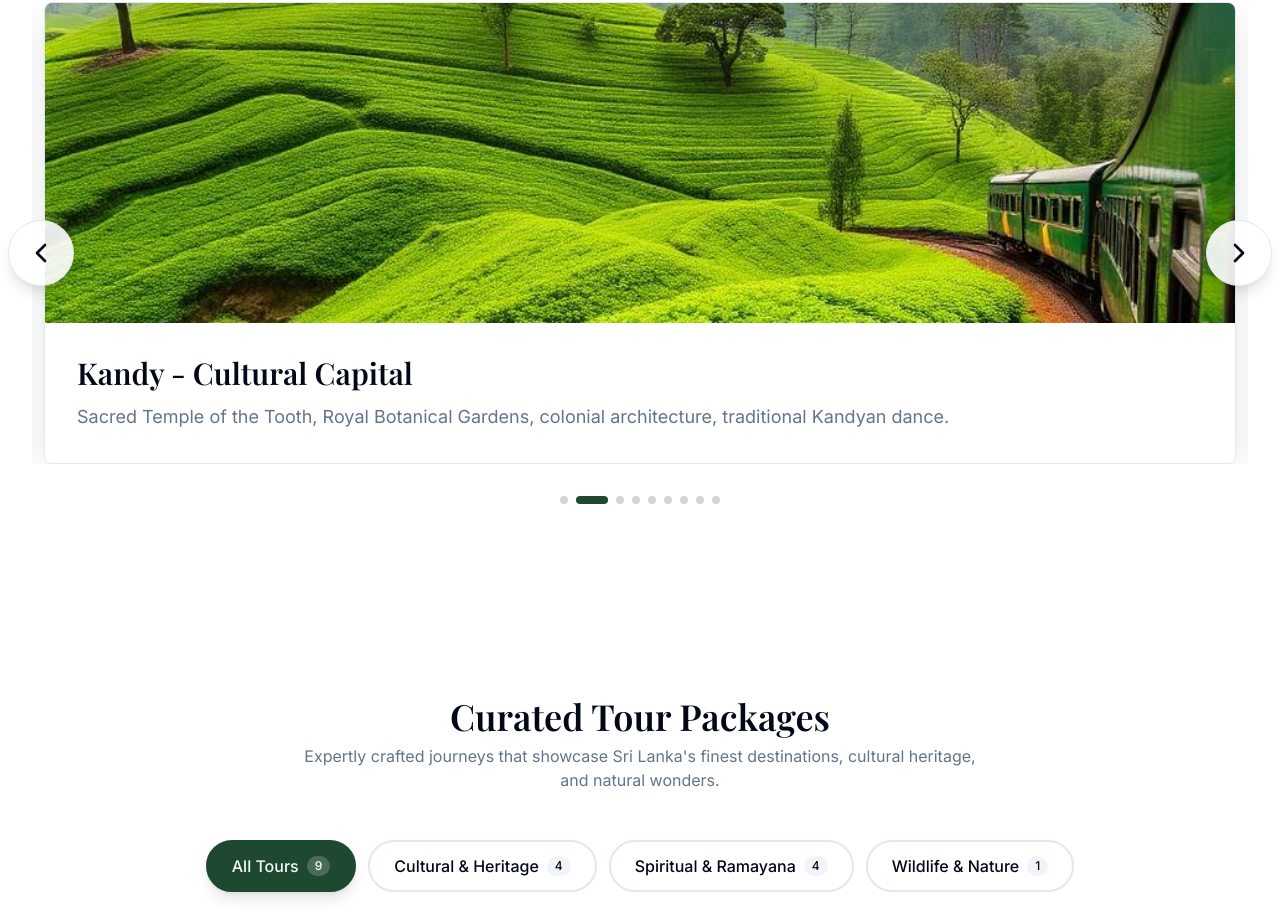
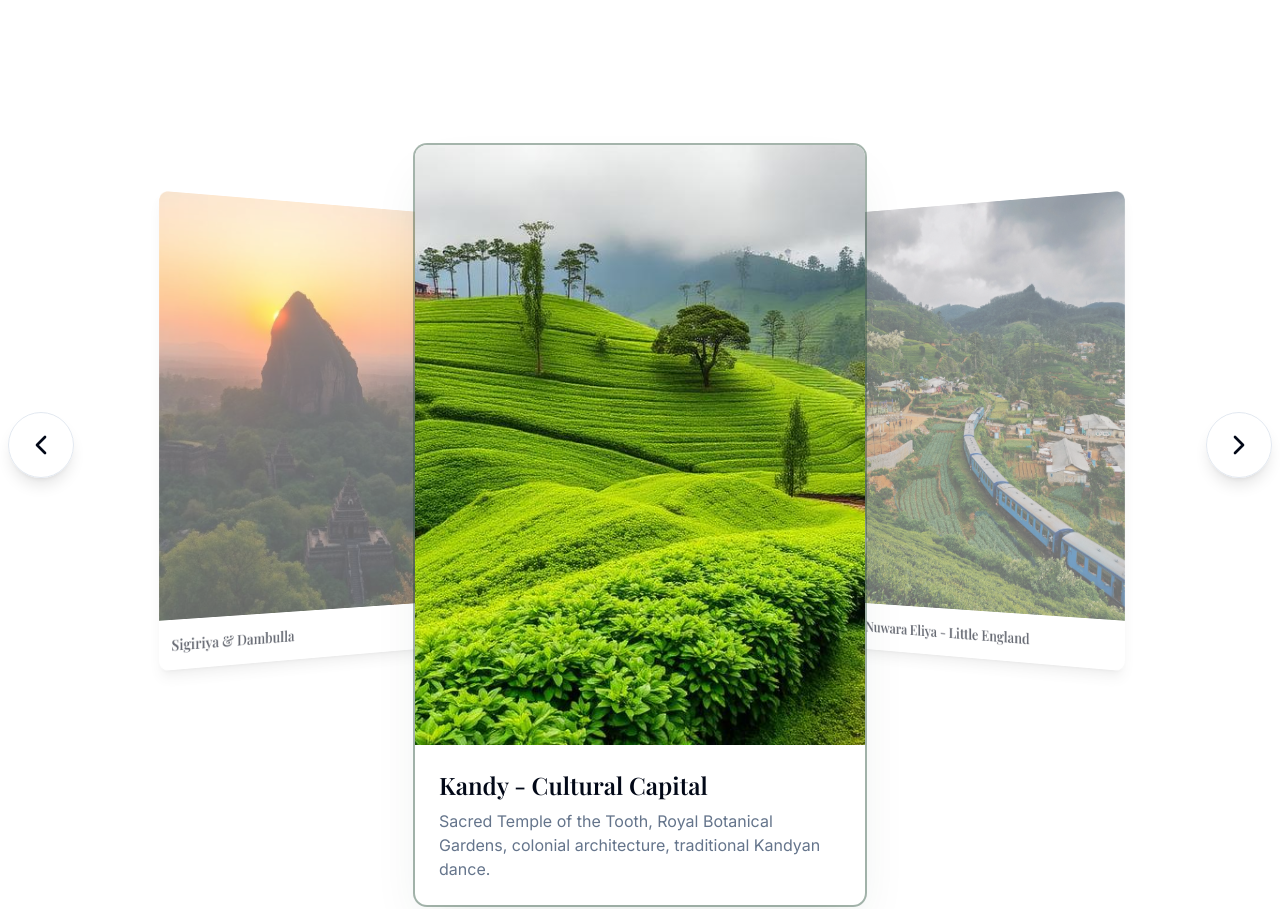
Before and after one commit to kashmithnisakya/lavish-journeys-web, a React (Vite) app in the folder frontend/: page / in a window 1280 px wide. Shown: the part 879-1788 px from the top of the page. Built offline with nearby package versions, Linux system fonts and the light colour scheme.

Commit message:
Refactor code structure for improved readability and maintainability

```diff
--- a/frontend/src/components/TourPackageModal.tsx
+++ b/frontend/src/components/TourPackageModal.tsx
@@ -116,38 +116,6 @@ export function TourPackageModal({ open, onOpenChange, tourData, onInquire }: To
             </div>
           </div>
 
-          {/* Pricing */}
-          <div className="bg-gradient-to-r from-primary/5 to-accent/5 border rounded-xl p-6">
-            <h3 className="font-semibold mb-4 text-lg flex items-center gap-2">
-              <Users className="w-5 h-5 text-primary" />
-              Pricing (Half Board Basis)
-            </h3>
-            <div className="overflow-x-auto">
-              <table className="w-full text-sm border-0 rounded-lg overflow-hidden shadow-sm">
-                <thead>
-                  <tr className="bg-gradient-to-r from-primary to-primary/90 text-primary-foreground">
-                    <th className="text-left p-4 font-semibold">Category</th>
-                    <th className="text-center p-4 font-semibold">3 PAX</th>
-                    <th className="text-center p-4 font-semibold">8 PAX</th>
-                    <th className="text-center p-4 font-semibold">16 PAX</th>
-                    <th className="text-center p-4 font-semibold">32+ PAX</th>
-                  </tr>
-                </thead>
-                <tbody>
-                  {tourData.pricing.map((price, index) => (
-                    <tr key={index} className={`${index % 2 === 0 ? 'bg-secondary/20' : 'bg-background'} hover:bg-secondary/40 transition-colors`}>
-                      <td className="p-4 font-medium text-foreground">{price.category}</td>
-                      <td className="p-4 text-center font-bold text-primary">${price.pax3}</td>
-                      <td className="p-4 text-center font-bold text-primary">${price.pax8}</td>
-                      <td className="p-4 text-center font-bold text-primary">${price.pax16}</td>
-                      <td className="p-4 text-center font-bold text-primary">${price.pax32}</td>
-                    </tr>
-                  ))}
-                </tbody>
-              </table>
-            </div>
-          </div>
-
           {/* Hotels */}
           <div>
             <h3 className="font-semibold mb-4 text-lg flex items-center gap-2">
@@ -167,22 +135,6 @@ export function TourPackageModal({ open, onOpenChange, tourData, onInquire }: To
                       <p className="text-xs text-muted-foreground ml-4 italic">{hotel.supplement}</p>
                     )}
                   </div>
-                </div>
-              ))}
-            </div>
-          </div>
-
-          {/* Entrance Fees */}
-          <div>
-            <h3 className="font-semibold mb-4 text-lg flex items-center gap-2">
-              <Star className="w-5 h-5 text-yellow-500" />
-              Entrance Fees & Activities
-            </h3>
-            <div className="grid gap-2 md:grid-cols-2 lg:grid-cols-3">
-              {tourData.entranceFees.map((fee, index) => (
-                <div key={index} className="flex justify-between items-center p-3 bg-gradient-to-r from-yellow-50 to-orange-50 dark:from-yellow-900/20 dark:to-orange-900/20 border border-yellow-200 dark:border-yellow-800 rounded-lg hover:shadow-sm transition-shadow">
-                  <span className="text-sm font-medium text-foreground">{fee.attraction}</span>
-                  <span className="font-bold text-yellow-600 dark:text-yellow-400">${fee.fee}</span>
                 </div>
               ))}
             </div>
--- a/frontend/src/pages/Index.tsx
+++ b/frontend/src/pages/Index.tsx
@@ -8,6 +8,7 @@ import heroImage from "@/assets/hero-lavish.jpg";
 import ella from "@/assets/destination-ella.jpg";
 import galle from "@/assets/destination-galle.jpg";
 import sigiriya from "@/assets/destination-sigiriya.jpg";
+import nuwaraEliya from "@/assets/nuwara_eliya.jpg";
 import { toast } from "sonner";
 import { ChevronLeft, ChevronRight } from "lucide-react";
 
@@ -63,7 +64,7 @@ const Index = () => {
   const destinations = [
     {img:sigiriya, title:'Sigiriya & Dambulla', desc:'Iconic Lion Rock fortress with ancient frescoes, 1st century BC cave temples with 150+ Buddha statues.'},
     {img:ella, title:'Kandy - Cultural Capital', desc:'Sacred Temple of the Tooth, Royal Botanical Gardens, colonial architecture, traditional Kandyan dance.'},
-    {img:galle, title:'Nuwara Eliya - Little England', desc:'Cool climate hill station, tea plantations and factories, Horton Plains World\'s End, Victorian architecture.'},
+    {img:nuwaraEliya, title:'Nuwara Eliya - Little England', desc:'Cool climate hill station, tea plantations and factories, Horton Plains World\'s End, Victorian architecture.'},
     {img:heroImage, title:'Ancient Cities', desc:'Anuradhapura and Polonnaruwa UNESCO sites, 2,250-year-old sacred Bo tree, ancient stupas and palaces.'},
     {img:ella, title:'Ella & Hill Country', desc:'Scenic train journeys through tea estates, Little Adam\'s Peak trek, Nine Arch Bridge, mountain views.'},
     {img:galle, title:'Wildlife & National Parks', desc:'Yala leopard safari, Wilpattu elephants, Udawalawe wildlife, Sinharaja rainforest, whale watching.'},
@@ -250,27 +251,68 @@ const Index = () => {
             </p>
           </header>
 
-          <div className="relative">
+          <div className="relative py-12">
             {/* Slider Container */}
-            <div className="overflow-hidden" ref={sliderRef}>
-              <div
-                className="flex transition-transform duration-700 ease-in-out"
-                style={{ transform: `translateX(-${currentSlide * 100}%)` }}
-              >
-                {destinations.map((d, index) => (
-                  <article
-                    key={index}
-                    className="flex-shrink-0 w-full px-3 rounded-lg"
-                  >
-                    <div className="border bg-card shadow-elegant overflow-hidden hover-scale rounded-lg h-full">
-                      <img src={d.img} alt={`${d.title} luxury travel`} loading="lazy" className="h-64 md:h-72 lg:h-80 w-full object-cover" />
-                      <div className="p-6 md:p-8">
-                        <h3 className="font-display text-2xl md:text-3xl">{d.title}</h3>
-                        <p className="text-base md:text-lg text-muted-foreground mt-2 md:mt-3">{d.desc}</p>
+            <div className="overflow-visible" ref={sliderRef} style={{ perspective: '2000px', perspectiveOrigin: 'center center' }}>
+              <div className="relative h-[650px] md:h-[700px] lg:h-[750px] flex items-center justify-center" style={{ transformStyle: 'preserve-3d' }}>
+                {/* Show previous, current, and next slides in circular arrangement */}
+                {[-1, 0, 1].map((offset) => {
+                  const index = (currentSlide + offset + destinations.length) % destinations.length;
+                  const d = destinations[index];
+                  const isCenter = offset === 0;
+
+                  // Circular carousel positioning
+                  const rotationAngle = offset * 40; // Degrees of rotation
+                  const radius = 550; // Radius of the circle - increased for wider feel
+                  const translateX = Math.sin((rotationAngle * Math.PI) / 180) * radius;
+                  const translateZ = Math.cos((rotationAngle * Math.PI) / 180) * radius - radius;
+
+                  return (
+                    <article
+                      key={`${index}-${offset}`}
+                      className={`absolute transition-all duration-1000 ease-out ${
+                        isCenter
+                          ? 'w-80 md:w-96 lg:w-[450px] opacity-100 z-20'
+                          : 'w-64 md:w-80 lg:w-96 opacity-60 hover:opacity-80'
+                      }`}
+                      style={{
+                        transform: `translateX(${translateX}px) translateZ(${translateZ}px) rotateY(${-rotationAngle}deg) scale(${isCenter ? '1' : '0.85'})`,
+                        transformStyle: 'preserve-3d',
+                        transitionProperty: 'all',
+                        transitionTimingFunction: 'cubic-bezier(0.34, 1.56, 0.64, 1)',
+                        left: '50%',
+                        top: '50%',
+                        marginLeft: isCenter ? '-225px' : offset < 0 ? '-200px' : '-180px',
+                        marginTop: '-280px',
+                      }}
+                    >
+                      <div className={`bg-card overflow-hidden rounded-xl h-full transition-all duration-1000 ${
+                        isCenter
+                          ? 'shadow-2xl ring-2 ring-primary/40 shadow-primary/10'
+                          : 'shadow-lg'
+                      }`}
+                      style={{ backfaceVisibility: 'hidden' }}
+                      >
+                        <img
+                          src={d.img}
+                          alt={`${d.title} luxury travel`}
+                          loading="lazy"
+                          className="w-full object-cover aspect-[3/4] transition-transform duration-1000"
+                        />
+                        <div className={`p-4 transition-all duration-700 ${isCenter ? 'md:p-6' : 'md:p-4'}`}>
+                          <h3 className={`font-display transition-all duration-700 ${
+                            isCenter ? 'text-xl md:text-2xl' : 'text-base md:text-lg'
+                          }`}>{d.title}</h3>
+                          <div className={`overflow-hidden transition-all duration-700 ${
+                            isCenter ? 'max-h-40 opacity-100 mt-2' : 'max-h-0 opacity-0 mt-0'
+                          }`}>
+                            <p className="text-sm md:text-base text-muted-foreground">{d.desc}</p>
+                          </div>
+                        </div>
                       </div>
-                    </div>
-                  </article>
-                ))}
+                    </article>
+                  );
+                })}
               </div>
             </div>
 
```
Also changed, not shown: frontend/src/assets/nuwara_eliya.jpg (added).
